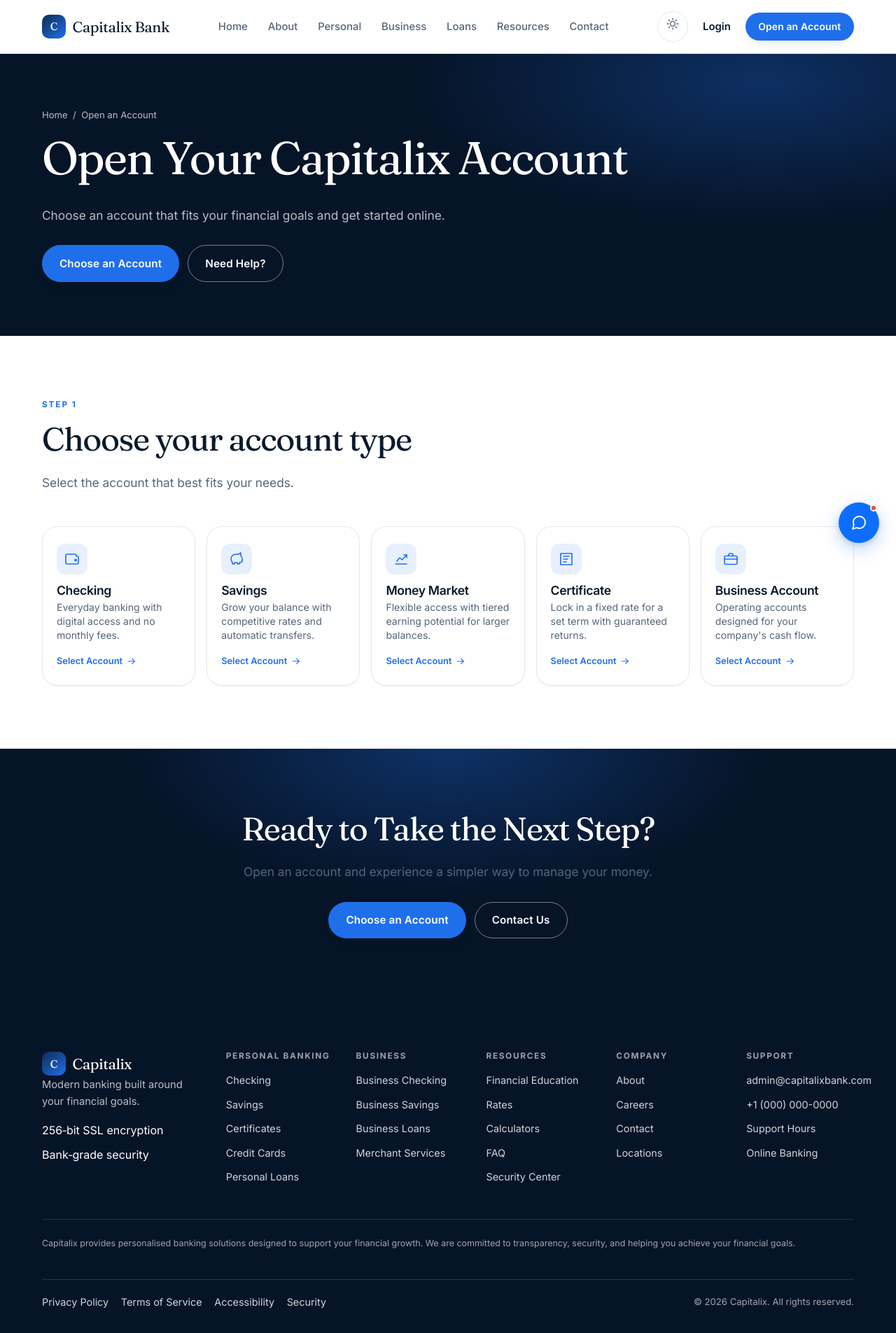
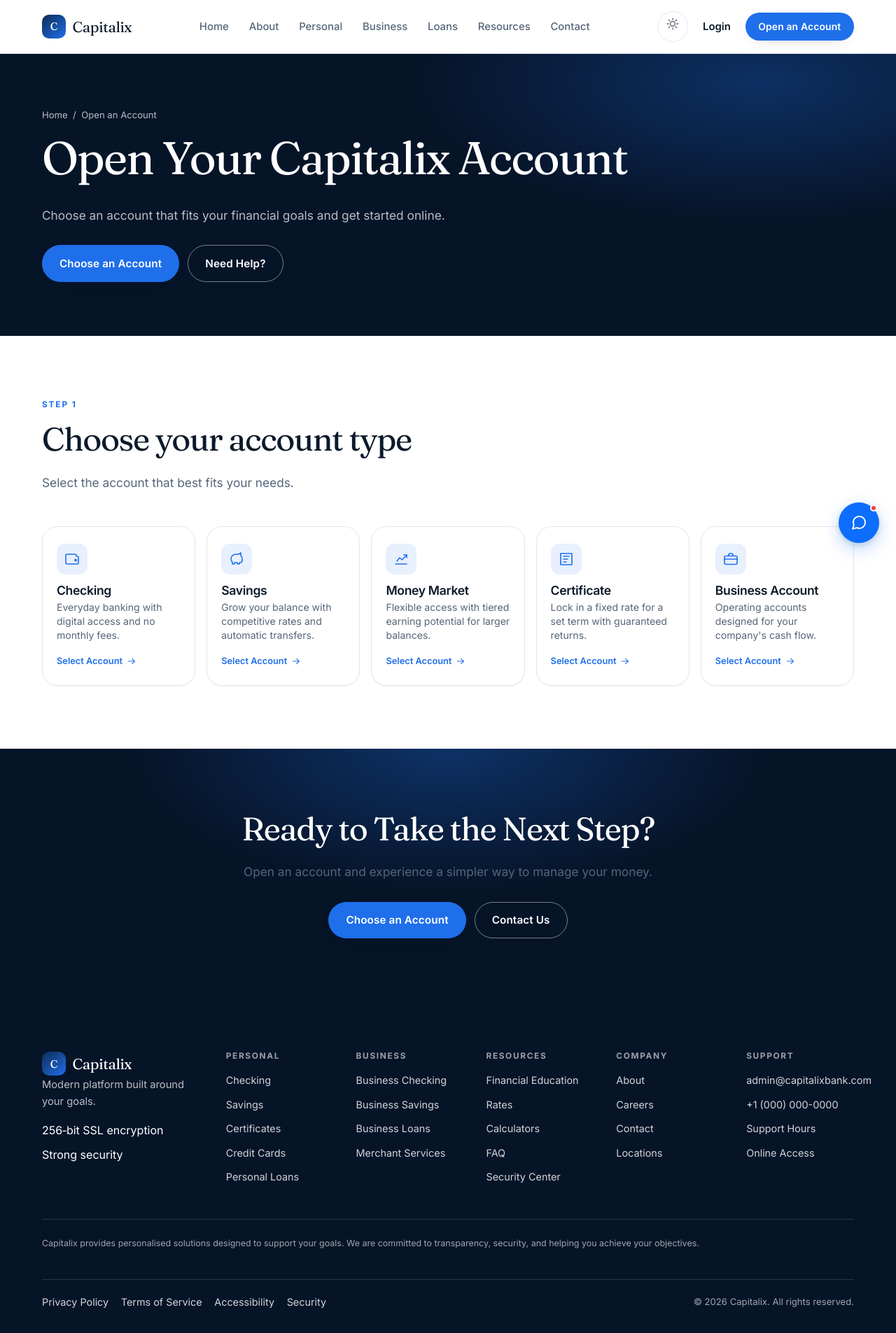
Before and after one commit to ibukundjango/capitalix, a Django app: page /open-account/ in a window 1280 px wide. Shown: the whole page at 70% size. Run offline with Django 5.2, Linux system fonts and the light colour scheme.

Commit message:
Revise branding text in base.html template
Updated various text elements in the base HTML template to reflect a more modern branding approach. Changes include title, meta descriptions, and footer text.

```diff
--- a/backend/templates/base.html
+++ b/backend/templates/base.html
@@ -5,23 +5,17 @@
     <meta charset="utf-8">
     <meta name="viewport" content="width=device-width, initial-scale=1">
     <meta name="theme-color" content="#061428">
-
-    <title>{% block title %}Capitalix Bank | Modern Banking, Built Around You{% endblock %}</title>
+    <title>{% block title %}Capitalix | Modern Platform Built Around You{% endblock %}</title>
     <link rel="icon" type="image/svg+xml" href="{% static 'images/favicon.svg' %}">
-
     <meta
         name="description"
-        content="{% block meta_description %}Capitalix is a modern financial platform for everyday banking, business accounts, and lending, built around your goals.{% endblock %}"
+        content="{% block meta_description %}Capitalix is a modern platform for everyday accounts, business tools, and lending, built around your goals.{% endblock %}"
     >
-
-    <meta property="og:title" content="{% block og_title %}Capitalix | Modern Banking, Built Around You{% endblock %}">
-    <meta property="og:description" content="{% block og_description %}Modern banking built around your financial goals.{% endblock %}">
+    <meta property="og:title" content="{% block og_title %}Capitalix | Modern Platform Built Around You{% endblock %}">
+    <meta property="og:description" content="{% block og_description %}Modern platform built around your goals.{% endblock %}">
     <meta property="og:type" content="website">
     <meta name="twitter:card" content="summary_large_image">
-
-    <!-- TODO: add real favicon set (static/images/favicon.ico + apple-touch-icon) -->
     <link rel="icon" href="{% static 'images/favicon.ico' %}">
-
     <!-- Fonts -->
     <link rel="preconnect" href="https://fonts.googleapis.com">
     <link rel="preconnect" href="https://fonts.gstatic.com" crossorigin>
@@ -29,9 +23,7 @@
         href="https://fonts.googleapis.com/css2?family=Inter:wght@400;500;600;700&family=Fraunces:opsz,wght@9..144,400;9..144,500&display=swap"
         rel="stylesheet"
     >
-
     <link rel="stylesheet" href="{% static 'css/styles.css' %}">
-
     <!-- Mobile header alignment fix -->
     <style>
         @media (max-width: 768px) {
@@ -51,7 +43,6 @@
             }
         }
     </style>
-
     <script>
         (function () {
             try {
@@ -63,26 +54,20 @@
             } catch (e) {}
         })();
     </script>
-
     {% block extra_head %}{% endblock %}
 </head>
-
 <body class="{% block body_class %}{% endblock %}">
-
 <div id="global-spinner" class="spinner-overlay" style="display:none;">
     <div class="spinner"></div>
 </div>
-
 <a class="skip-link" href="#main">Skip to main content</a>
-
 <!-- HEADER -->
 <header class="site-header">
     <div class="container header-inner">
         <a class="brand" href="{% url 'home' %}" aria-label="Capitalix home">
             <span class="brand-mark" aria-hidden="true">C</span>
-            <span class="brand-name">Capitalix Bank</span>
+            <span class="brand-name">Capitalix</span>
         </a>
-
         <nav class="nav" aria-label="Primary">
             <a href="{% url 'home' %}" {% if request.resolver_match.url_name == 'home' %}aria-current="page"{% endif %}>Home</a>
             <a href="{% url 'about' %}" {% if request.resolver_match.url_name == 'about' %}aria-current="page"{% endif %}>About</a>
@@ -92,7 +77,6 @@
             <a href="{% url 'resources' %}" {% if request.resolver_match.url_name == 'resources' %}aria-current="page"{% endif %}>Resources</a>
             <a href="{% url 'contact' %}" {% if request.resolver_match.url_name == 'contact' %}aria-current="page"{% endif %}>Contact</a>
         </nav>
-
         <div class="header-actions">
             <button class="theme-toggle" type="button" data-theme-toggle aria-pressed="false" aria-label="Switch to dark mode">
                 <span class="icon-sun">
@@ -107,9 +91,7 @@
                     </svg>
                 </span>
             </button>
-
             {% if user.is_authenticated %}
-
                 <a href="{% url 'notification_list' %}" class="nav-login desktop-only notif-link" aria-label="Notifications">
                     <svg width="20" height="20" viewBox="0 0 24 24" fill="none" stroke="currentColor" stroke-width="1.7" stroke-linecap="round" stroke-linejoin="round" aria-hidden="true">
                         <path d="M18 8a6 6 0 0 0-12 0c0 7-3 7-3 9h18c0-2-3-2-3-9"/>
@@ -119,22 +101,16 @@
                         <span class="notif-badge">{{ unread_notifications_count }}</span>
                     {% endif %}
                 </a>
-
                 {% if user.is_staff %}
                     <a class="nav-login desktop-only" href="{% url 'staff_dashboard' %}">Staff Dashboard</a>
                 {% else %}
                     <a class="nav-login desktop-only" href="{% url 'dashboard' %}">Dashboard</a>
                 {% endif %}
-
                 <a class="btn btn--outline btn--sm desktop-only" href="{% url 'logout' %}">Logout</a>
-
             {% else %}
-
                 <a class="nav-login desktop-only" href="{% url 'login' %}">Login</a>
                 <a class="btn btn--primary btn--sm desktop-only" href="{% url 'open_account_public' %}">Open an Account</a>
-
             {% endif %}
-
             <button class="nav-toggle" type="button" data-nav-toggle aria-expanded="false" aria-controls="mobile-menu" aria-label="Open navigation menu">
                 <svg width="22" height="22" viewBox="0 0 24 24" fill="none" stroke="currentColor" stroke-width="1.8" stroke-linecap="round" aria-hidden="true">
                     <path d="M4 7h16M4 12h16M4 17h16"/>
@@ -142,7 +118,6 @@
             </button>
         </div>
     </div>
-
     <!-- MOBILE MENU -->
     <div class="mobile-menu" id="mobile-menu">
         <div class="container">
@@ -154,7 +129,6 @@
                 <a class="m-link" href="{% url 'loans' %}" {% if request.resolver_match.url_name == 'loans' %}aria-current="page"{% endif %}>Loans</a>
                 <a class="m-link" href="{% url 'resources' %}" {% if request.resolver_match.url_name == 'resources' %}aria-current="page"{% endif %}>Resources</a>
                 <a class="m-link" href="{% url 'contact' %}" {% if request.resolver_match.url_name == 'contact' %}aria-current="page"{% endif %}>Contact</a>
-
                 {% if user.is_authenticated %}
                     <a class="m-link m-link--row" href="{% url 'notification_list' %}">
                         <span class="m-link-label">
@@ -170,7 +144,6 @@
                     </a>
                 {% endif %}
             </nav>
-
             <div class="btn-row">
                 {% if user.is_authenticated %}
                     {% if user.is_staff %}
@@ -187,7 +160,6 @@
         </div>
     </div>
 </header>
-
 <!-- CONTENT -->
 <main id="main">
     {% if messages %}
@@ -199,10 +171,8 @@
             {% endfor %}
         </div>
     {% endif %}
-
     {% block content %}{% endblock %}
 </main>
-
 <!-- FOOTER -->
 <footer class="site-footer">
     <div class="container">
@@ -212,15 +182,14 @@
                     <span class="brand-mark" aria-hidden="true">C</span>
                     <span class="brand-name">Capitalix</span>
                 </a>
-                <p class="footer-about">Modern banking built around your financial goals.</p>
+                <p class="footer-about">Modern platform built around your goals.</p>
                 <ul class="footer-trust">
                     <li>256‑bit SSL encryption</li>
-                    <li>Bank‑grade security</li>
+                    <li>Strong security</li>
                 </ul>
             </div>
-
             <div>
-                <h3>Personal Banking</h3>
+                <h3>Personal</h3>
                 <ul>
                     <li><a href="{% url 'personal' %}">Checking</a></li>
                     <li><a href="{% url 'personal' %}">Savings</a></li>
@@ -229,7 +198,6 @@
                     <li><a href="{% url 'loans' %}">Personal Loans</a></li>
                 </ul>
             </div>
-
             <div>
                 <h3>Business</h3>
                 <ul>
@@ -239,7 +207,6 @@
                     <li><a href="{% url 'business' %}">Merchant Services</a></li>
                 </ul>
             </div>
-
             <div>
                 <h3>Resources</h3>
                 <ul>
@@ -250,7 +217,6 @@
                     <li><a href="{% url 'security' %}">Security Center</a></li>
                 </ul>
             </div>
-
             <div>
                 <h3>Company</h3>
                 <ul>
@@ -260,25 +226,22 @@
                     <li><a href="{% url 'contact' %}#locations">Locations</a></li>
                 </ul>
             </div>
-
             <div>
                 <h3>Support</h3>
                 <ul>
                     <li><a href="mailto:admin@capitalixbank.com">admin@capitalixbank.com</a></li>
                     <li><a href="tel:+10000000000">+1 (000) 000-0000</a></li>
                     <li><a href="{% url 'contact' %}#hours">Support Hours</a></li>
-                    <li><a href="{% url 'online-banking' %}">Online Banking</a></li>
+                    <li><a href="{% url 'online-banking' %}">Online Access</a></li>
                 </ul>
             </div>
         </div>
-
         <div class="footer-disclosure">
             <p>
-                Capitalix provides personalised banking solutions designed to support your financial growth.
-                We are committed to transparency, security, and helping you achieve your financial goals.
+                Capitalix provides personalised solutions designed to support your goals.
+                We are committed to transparency, security, and helping you achieve your objectives.
             </p>
         </div>
-
         <div class="footer-bottom">
             <nav aria-label="Legal">
                 <a href="{% url 'security' %}#privacy">Privacy Policy</a>
@@ -290,10 +253,8 @@
         </div>
     </div>
 </footer>
-
 <script src="{% static 'js/main.js' %}"></script>
 {% block extra_js %}{% endblock %}
-
 <!-- SUPPORT CHAT WIDGET -->
 <div id="support-chat-widget" class="support-chat-widget">
     <button id="chat-toggle-btn" class="chat-toggle-btn" type="button" aria-label="Open Capitalix Support" aria-expanded="false">
@@ -302,7 +263,6 @@
         </svg>
         <span class="chat-notification-dot"></span>
     </button>
-
     <div id="chat-window" class="chat-window" aria-hidden="true">
         <div class="chat-header">
             <div class="chat-header-info">
@@ -318,7 +278,6 @@
                 </svg>
             </button>
         </div>
-
         <div id="chat-messages" class="chat-messages">
             <div class="chat-welcome">
                 <div class="chat-welcome-icon">
@@ -333,14 +292,12 @@
             </div>
             <div class="chat-message bot">Hi! How can we help you today?</div>
         </div>
-
         <div id="chat-actions" class="chat-actions">
             <div class="chat-actions-title">Need further assistance?</div>
             <p>Your conversation can be sent to our support team for follow-up.</p>
             <button id="chat-contact-btn" class="chat-action-primary" type="button">Continue to Contact Form</button>
             <button id="chat-email-btn" class="chat-action-secondary" type="button">Send via Email</button>
         </div>
-
         <form id="chat-form" class="chat-input-area">
             <div class="chat-input-wrapper">
                 <input type="text" id="chat-input" class="chat-input" placeholder="Type your message..." autocomplete="off" maxlength="1000">
@@ -354,7 +311,6 @@
         </form>
     </div>
 </div>
-
 <script>
 document.addEventListener('DOMContentLoaded', function () {
     const chatToggleBtn = document.getElementById('chat-toggle-btn');
@@ -366,34 +322,27 @@ document.addEventListener('DOMContentLoaded', function () {
     const chatActions = document.getElementById('chat-actions');
     const chatEmailBtn = document.getElementById('chat-email-btn');
     const chatContactBtn = document.getElementById('chat-contact-btn');
-
     let currentSessionId = null;
     let conversationText = '';
-
     function openChat() {
         chatWindow.classList.add('is-open');
         chatWindow.setAttribute('aria-hidden', 'false');
         chatToggleBtn.setAttribute('aria-expanded', 'true');
         setTimeout(function () { chatInput.focus(); }, 250);
     }
-
     function closeChat() {
         chatWindow.classList.remove('is-open');
         chatWindow.setAttribute('aria-hidden', 'true');
         chatToggleBtn.setAttribute('aria-expanded', 'false');
     }
-
     chatToggleBtn.addEventListener('click', function () {
         chatWindow.classList.contains('is-open') ? closeChat() : openChat();
     });
-
     chatCloseBtn.addEventListener('click', closeChat);
-
     chatForm.addEventListener('submit', function (e) {
         e.preventDefault();
         const message = chatInput.value.trim();
         if (!message) return;
-
         const userMessage = document.createElement('div');
         userMessage.className = 'chat-message user';
         userMessage.textContent = message;
@@ -401,13 +350,11 @@ document.addEventListener('DOMContentLoaded', function () {
         conversationText += 'Customer: ' + message + '\n';
         chatInput.value = '';
         scrollChatToBottom();
-
         const typingMessage = document.createElement('div');
         typingMessage.className = 'chat-message bot chat-typing';
         typingMessage.innerHTML = '<span></span><span></span><span></span>';
         chatMessages.appendChild(typingMessage);
         scrollChatToBottom();
-
         fetch('{% url "chat_send_message" %}', {
             method: 'POST',
             headers: {
@@ -439,12 +386,10 @@ document.addEventListener('DOMContentLoaded', function () {
             scrollChatToBottom();
         });
     });
-
     chatEmailBtn.addEventListener('click', function () {
         if (!currentSessionId) return;
         chatEmailBtn.disabled = true;
         chatEmailBtn.textContent = 'Sending...';
-
         fetch('{% url "chat_send_email" %}', {
             method: 'POST',
             headers: {
@@ -472,18 +417,15 @@ document.addEventListener('DOMContentLoaded', function () {
             chatEmailBtn.textContent = 'Send via Email';
         });
     });
-
     chatContactBtn.addEventListener('click', function () {
         sessionStorage.setItem('capitalix_support_message', conversationText);
         window.location.href = '{% url "contact" %}';
     });
-
     function scrollChatToBottom() {
         setTimeout(function () {
             chatMessages.scrollTop = chatMessages.scrollHeight;
         }, 50);
     }
-
     document.addEventListener('keydown', function (e) {
         if (e.key === 'Escape' && chatWindow.classList.contains('is-open')) {
             closeChat();
```
